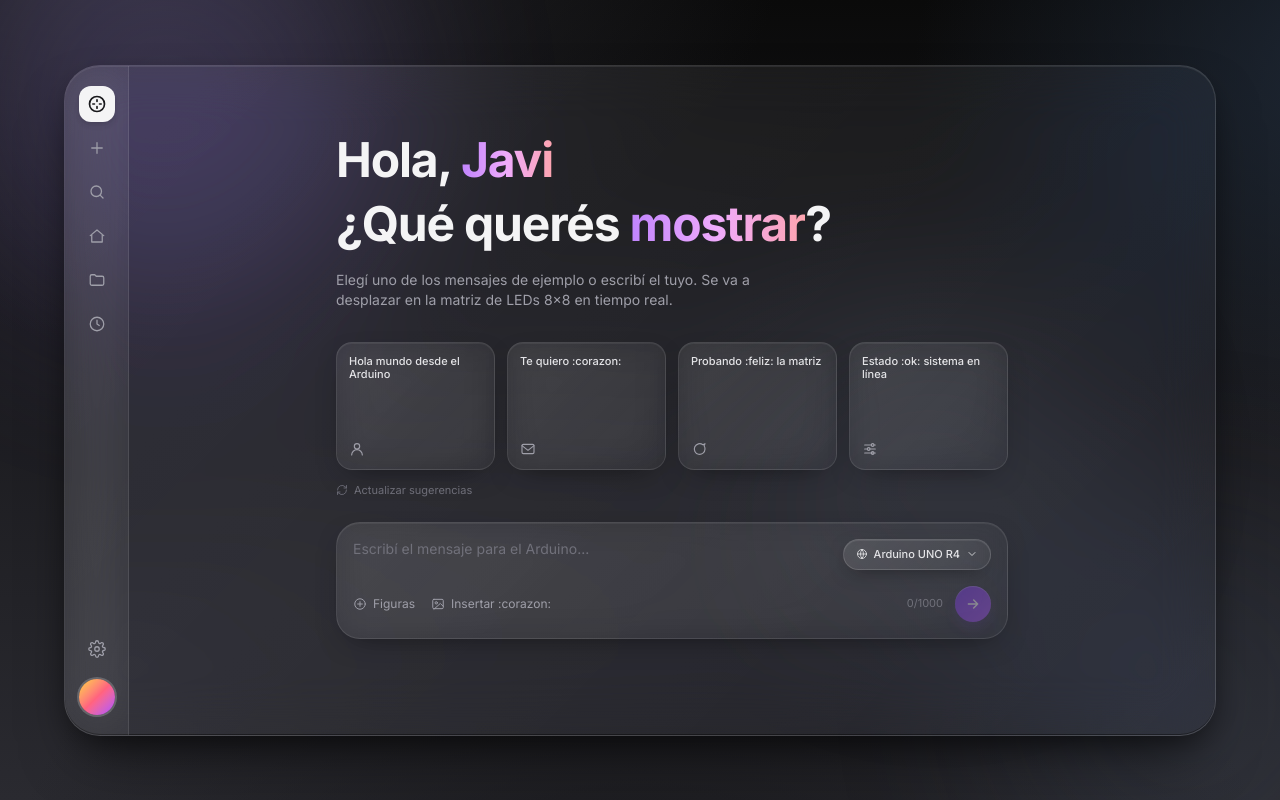
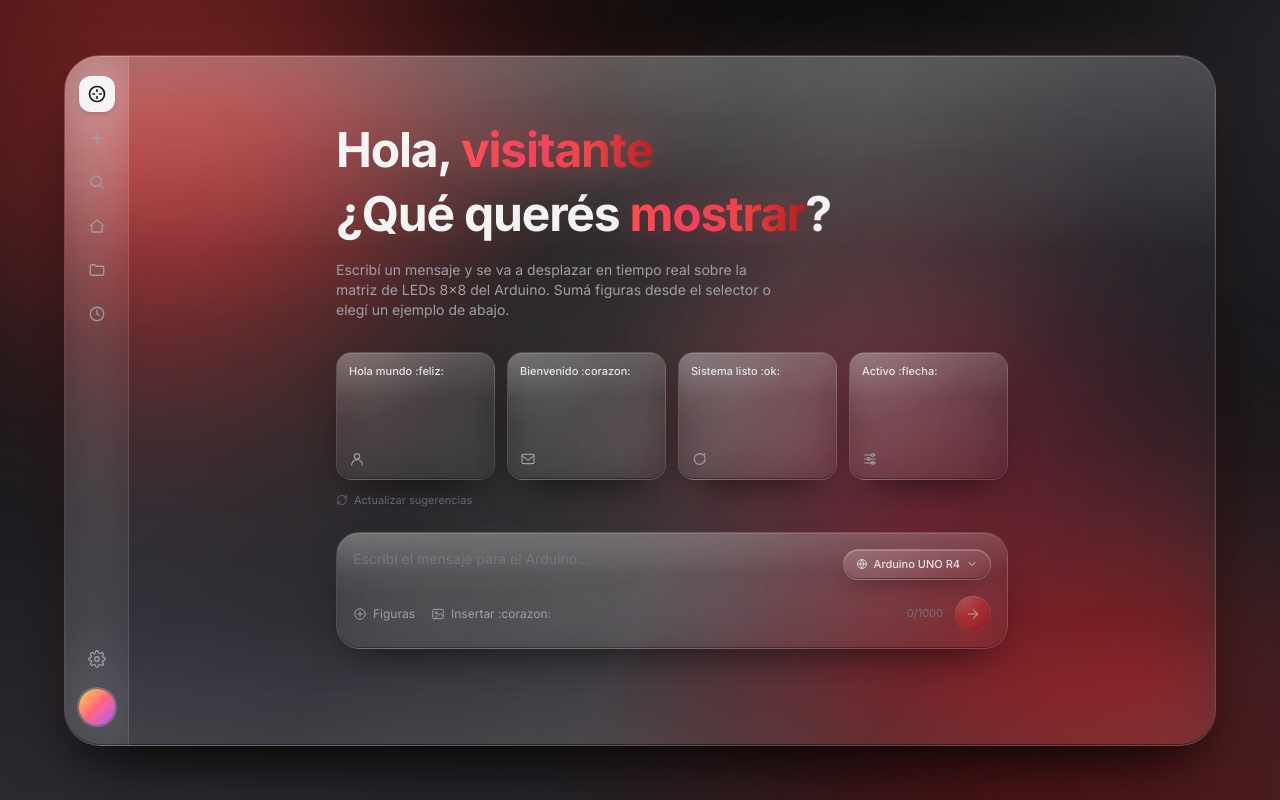
Before and after one commit to javieregarciav/arduino, a React (Vite) app: page / in a window 1280 px wide. Built offline with nearby package versions, Linux system fonts and the light colour scheme.

Commit message:
style: amp up liquid glass with multi-layer highlights, red gradient theme, generic copy

```diff
--- a/src/App.tsx
+++ b/src/App.tsx
@@ -20,10 +20,10 @@ const FIGURES: Figure[] = [
 ]
 
 const SUGGESTIONS: { title: string; icon: React.ReactNode }[] = [
-  { title: 'Hola mundo desde el Arduino', icon: <IconUser /> },
-  { title: 'Te quiero :corazon:', icon: <IconMail /> },
-  { title: 'Probando :feliz: la matriz', icon: <IconChat /> },
-  { title: 'Estado :ok: sistema en línea', icon: <IconSliders /> },
+  { title: 'Hola mundo :feliz:', icon: <IconUser /> },
+  { title: 'Bienvenido :corazon:', icon: <IconMail /> },
+  { title: 'Sistema listo :ok:', icon: <IconChat /> },
+  { title: 'Activo :flecha:', icon: <IconSliders /> },
 ]
 
 const MAX = 1000
@@ -111,22 +111,24 @@ export default function App() {
       <div className="blob blob-a" />
       <div className="blob blob-b" />
       <div className="blob blob-c" />
+      <div className="blob blob-d" />
 
       <div className="relative z-10 flex min-h-screen w-full items-center justify-center p-4 sm:p-8">
         <div className="glass relative flex w-full max-w-6xl flex-1 overflow-hidden rounded-[36px]">
+          <span className="sheen" />
           <Sidebar />
 
           <main className="relative flex flex-1 flex-col px-6 py-10 sm:px-14 sm:py-16">
             <div className="mx-auto flex w-full max-w-2xl flex-1 flex-col justify-center">
               <header className="mb-8">
                 <h1 className="text-4xl font-bold leading-tight tracking-tight text-zinc-100 sm:text-5xl">
-                  Hola, <span className="gradient-text">Javi</span>
+                  Hola, <span className="gradient-text">visitante</span>
                 </h1>
                 <h2 className="mt-1 text-4xl font-bold leading-tight tracking-tight text-zinc-100 sm:text-5xl">
                   ¿Qué querés <span className="gradient-text">mostrar</span>?
                 </h2>
                 <p className="mt-4 max-w-md text-sm text-zinc-400">
-                  Elegí uno de los mensajes de ejemplo o escribí el tuyo. Se va a desplazar en la matriz de LEDs 8×8 en tiempo real.
+                  Escribí un mensaje y se va a desplazar en tiempo real sobre la matriz de LEDs 8×8 del Arduino. Sumá figuras desde el selector o elegí un ejemplo de abajo.
                 </p>
               </header>
 
@@ -140,7 +142,7 @@ export default function App() {
                     <span className="text-[11px] font-medium leading-tight text-zinc-200">
                       {s.title}
                     </span>
-                    <span className="text-zinc-400 transition group-hover:text-purple-300">
+                    <span className="text-zinc-400 transition group-hover:text-rose-300">
                       {s.icon}
                     </span>
                   </button>
@@ -179,7 +181,7 @@ export default function App() {
                   <div className="flex items-center gap-4 text-xs text-zinc-400" ref={pickerRef}>
                     <button
                       onClick={() => setShowPicker((v) => !v)}
-                      className="flex items-center gap-1.5 transition hover:text-purple-300"
+                      className="flex items-center gap-1.5 transition hover:text-rose-300"
                     >
                       <IconPlusCircle /> Figuras
                     </button>
@@ -203,7 +205,7 @@ export default function App() {
                             </button>
                             <button
                               onClick={() => sendFigureOnly(f.tag)}
-                              className="text-[10px] text-zinc-400 hover:text-purple-300"
+                              className="text-[10px] text-zinc-400 hover:text-rose-300"
                               title={`Enviar solo :${f.tag}:`}
                             >
                               {f.label} ↗
--- a/src/index.css
+++ b/src/index.css
@@ -13,81 +13,154 @@ body {
   font-family: var(--font-sans);
   color: #f4f4f5;
   background:
-    radial-gradient(1100px 700px at 10% -10%, #2a2a30 0%, transparent 60%),
-    radial-gradient(900px 700px at 110% 10%, #1f2937 0%, transparent 55%),
-    radial-gradient(1000px 800px at 50% 120%, #18181b 0%, transparent 65%),
-    linear-gradient(180deg, #0a0a0a 0%, #1c1c20 50%, #2a2a30 100%);
+    radial-gradient(1100px 700px at 10% -10%, #3a1212 0%, transparent 60%),
+    radial-gradient(900px 700px at 110% 10%, #2a2a30 0%, transparent 55%),
+    radial-gradient(900px 700px at 80% 110%, #4b0f0f 0%, transparent 55%),
+    radial-gradient(1000px 800px at 50% 50%, #161616 0%, transparent 65%),
+    linear-gradient(180deg, #0a0a0a 0%, #18181b 50%, #2a2a30 100%);
   background-attachment: fixed;
   min-height: 100vh;
   -webkit-font-smoothing: antialiased;
 }
 
+/* ============ LIQUID GLASS LAYERS ============ */
+
+/* Big container — heavy frost, multi-layer highlights, refracted edges */
 .glass {
-  background: linear-gradient(135deg, rgba(255,255,255,0.08) 0%, rgba(255,255,255,0.03) 100%);
-  backdrop-filter: blur(28px) saturate(160%);
-  -webkit-backdrop-filter: blur(28px) saturate(160%);
-  border: 1px solid rgba(255, 255, 255, 0.12);
+  position: relative;
+  background:
+    radial-gradient(120% 80% at 0% 0%, rgba(255,255,255,0.16) 0%, rgba(255,255,255,0) 50%),
+    radial-gradient(100% 80% at 100% 100%, rgba(248,113,113,0.10) 0%, rgba(255,255,255,0) 55%),
+    linear-gradient(135deg, rgba(255,255,255,0.10) 0%, rgba(255,255,255,0.03) 100%);
+  backdrop-filter: blur(36px) saturate(200%) brightness(1.05);
+  -webkit-backdrop-filter: blur(36px) saturate(200%) brightness(1.05);
+  border: 1px solid rgba(255, 255, 255, 0.14);
   box-shadow:
-    0 1px 0 rgba(255, 255, 255, 0.08) inset,
-    0 -1px 0 rgba(0, 0, 0, 0.4) inset,
-    0 30px 60px -20px rgba(0, 0, 0, 0.6),
-    0 10px 30px -10px rgba(0, 0, 0, 0.5);
+    0 1px 0 rgba(255, 255, 255, 0.18) inset,
+    0 -1px 0 rgba(0, 0, 0, 0.5) inset,
+    0 0 0 1px rgba(255,255,255,0.04) inset,
+    0 40px 80px -30px rgba(0, 0, 0, 0.75),
+    0 20px 40px -15px rgba(0, 0, 0, 0.6),
+    0 0 60px -20px rgba(248, 113, 113, 0.25);
+}
+.glass::before {
+  content: "";
+  position: absolute;
+  inset: 0;
+  border-radius: inherit;
+  background:
+    linear-gradient(180deg, rgba(255,255,255,0.18) 0%, rgba(255,255,255,0) 28%),
+    linear-gradient(0deg, rgba(255,255,255,0.06) 0%, rgba(255,255,255,0) 18%);
+  pointer-events: none;
+  mix-blend-mode: overlay;
+  opacity: 0.9;
+}
+.glass::after {
+  content: "";
+  position: absolute;
+  inset: 0;
+  border-radius: inherit;
+  background:
+    radial-gradient(60% 30% at 50% 0%, rgba(255,255,255,0.22), transparent 70%);
+  pointer-events: none;
+  opacity: 0.35;
 }
 
 .glass-soft {
-  background: linear-gradient(135deg, rgba(255,255,255,0.07) 0%, rgba(255,255,255,0.02) 100%);
-  backdrop-filter: blur(18px) saturate(150%);
-  -webkit-backdrop-filter: blur(18px) saturate(150%);
-  border: 1px solid rgba(255,255,255,0.1);
+  position: relative;
+  background:
+    radial-gradient(140% 100% at 0% 0%, rgba(255,255,255,0.14) 0%, rgba(255,255,255,0) 55%),
+    linear-gradient(135deg, rgba(255,255,255,0.08) 0%, rgba(255,255,255,0.02) 100%);
+  backdrop-filter: blur(24px) saturate(180%) brightness(1.03);
+  -webkit-backdrop-filter: blur(24px) saturate(180%) brightness(1.03);
+  border: 1px solid rgba(255,255,255,0.12);
   box-shadow:
-    0 1px 0 rgba(255,255,255,0.06) inset,
-    0 10px 30px -15px rgba(0,0,0,0.6);
+    0 1px 0 rgba(255,255,255,0.12) inset,
+    0 -1px 0 rgba(0,0,0,0.35) inset,
+    0 18px 40px -18px rgba(0,0,0,0.7),
+    0 0 30px -15px rgba(244, 63, 94, 0.15);
+}
+.glass-soft::before {
+  content: "";
+  position: absolute;
+  inset: 0;
+  border-radius: inherit;
+  background: linear-gradient(180deg, rgba(255,255,255,0.14) 0%, transparent 35%);
+  pointer-events: none;
+  mix-blend-mode: overlay;
 }
 
 .glass-pill {
-  background: linear-gradient(135deg, rgba(255,255,255,0.1) 0%, rgba(255,255,255,0.04) 100%);
-  backdrop-filter: blur(20px) saturate(160%);
-  -webkit-backdrop-filter: blur(20px) saturate(160%);
-  border: 1px solid rgba(255,255,255,0.14);
+  position: relative;
+  background:
+    linear-gradient(135deg, rgba(255,255,255,0.16) 0%, rgba(255,255,255,0.04) 100%);
+  backdrop-filter: blur(26px) saturate(190%) brightness(1.05);
+  -webkit-backdrop-filter: blur(26px) saturate(190%) brightness(1.05);
+  border: 1px solid rgba(255,255,255,0.18);
   box-shadow:
-    0 1px 0 rgba(255,255,255,0.08) inset,
-    0 6px 20px -8px rgba(0,0,0,0.5);
+    0 1px 0 rgba(255,255,255,0.22) inset,
+    0 -1px 0 rgba(0,0,0,0.4) inset,
+    0 8px 24px -10px rgba(0,0,0,0.55);
 }
 
 .glass-input {
-  background: rgba(255, 255, 255, 0.05);
+  background: rgba(255, 255, 255, 0.04);
   backdrop-filter: blur(14px) saturate(160%);
   -webkit-backdrop-filter: blur(14px) saturate(160%);
   border: 1px solid rgba(255, 255, 255, 0.1);
 }
 
+/* RED gradient text */
 .gradient-text {
-  background: linear-gradient(90deg, #c084fc 0%, #f0abfc 50%, #fda4af 100%);
+  background: linear-gradient(90deg, #ff4d4d 0%, #f43f5e 35%, #ef4444 65%, #b91c1c 100%);
   -webkit-background-clip: text;
   background-clip: text;
   color: transparent;
+  filter: drop-shadow(0 0 18px rgba(244, 63, 94, 0.35));
 }
 
 .btn-send {
-  background: linear-gradient(135deg, #7c3aed 0%, #a855f7 100%);
+  background:
+    radial-gradient(120% 100% at 20% 10%, rgba(255,255,255,0.35) 0%, rgba(255,255,255,0) 50%),
+    linear-gradient(135deg, #ef4444 0%, #dc2626 60%, #991b1b 100%);
   box-shadow:
-    0 8px 20px -8px rgba(124, 58, 237, 0.7),
-    0 1px 0 rgba(255, 255, 255, 0.25) inset;
+    0 10px 28px -8px rgba(220, 38, 38, 0.75),
+    0 0 0 1px rgba(255,255,255,0.15) inset,
+    0 1px 0 rgba(255,255,255,0.45) inset,
+    0 -2px 6px rgba(0,0,0,0.3) inset;
 }
 .btn-send:hover { filter: brightness(1.12); }
 .btn-send:active { transform: translateY(1px); }
 
+/* floating refraction blobs — now red/charcoal */
 .blob {
   position: fixed;
   border-radius: 9999px;
-  filter: blur(90px);
-  opacity: 0.18;
+  filter: blur(100px);
+  opacity: 0.32;
   pointer-events: none;
   z-index: 0;
 }
-.blob-a { width: 420px; height: 420px; background: #a78bfa; top: -80px; left: -80px; animation: float 14s ease-in-out infinite; }
-.blob-b { width: 360px; height: 360px; background: #475569; bottom: -100px; right: -60px; animation: float 18s ease-in-out infinite reverse; }
-.blob-c { width: 300px; height: 300px; background: #6b7280; top: 40%; left: 60%; animation: float 22s ease-in-out infinite; }
+.blob-a { width: 480px; height: 480px; background: #ef4444; top: -100px; left: -120px; animation: float 14s ease-in-out infinite; }
+.blob-b { width: 420px; height: 420px; background: #7f1d1d; bottom: -140px; right: -80px; animation: float 18s ease-in-out infinite reverse; }
+.blob-c { width: 340px; height: 340px; background: #f43f5e; top: 35%; left: 55%; animation: float 22s ease-in-out infinite; opacity: 0.22; }
+.blob-d { width: 280px; height: 280px; background: #525252; top: 10%; right: 20%; animation: float 26s ease-in-out infinite reverse; opacity: 0.25; }
+
+/* subtle sheen sweep over the card */
+.sheen {
+  position: absolute;
+  inset: 0;
+  border-radius: inherit;
+  pointer-events: none;
+  background: linear-gradient(115deg, transparent 30%, rgba(255,255,255,0.08) 50%, transparent 70%);
+  mix-blend-mode: overlay;
+  animation: sheen-move 8s ease-in-out infinite;
+}
+
+@keyframes sheen-move {
+  0%, 100% { transform: translateX(-20%); opacity: 0.6; }
+  50% { transform: translateX(20%); opacity: 1; }
+}
 
 @keyframes float {
   0%, 100% { transform: translate(0, 0) scale(1); }
```
